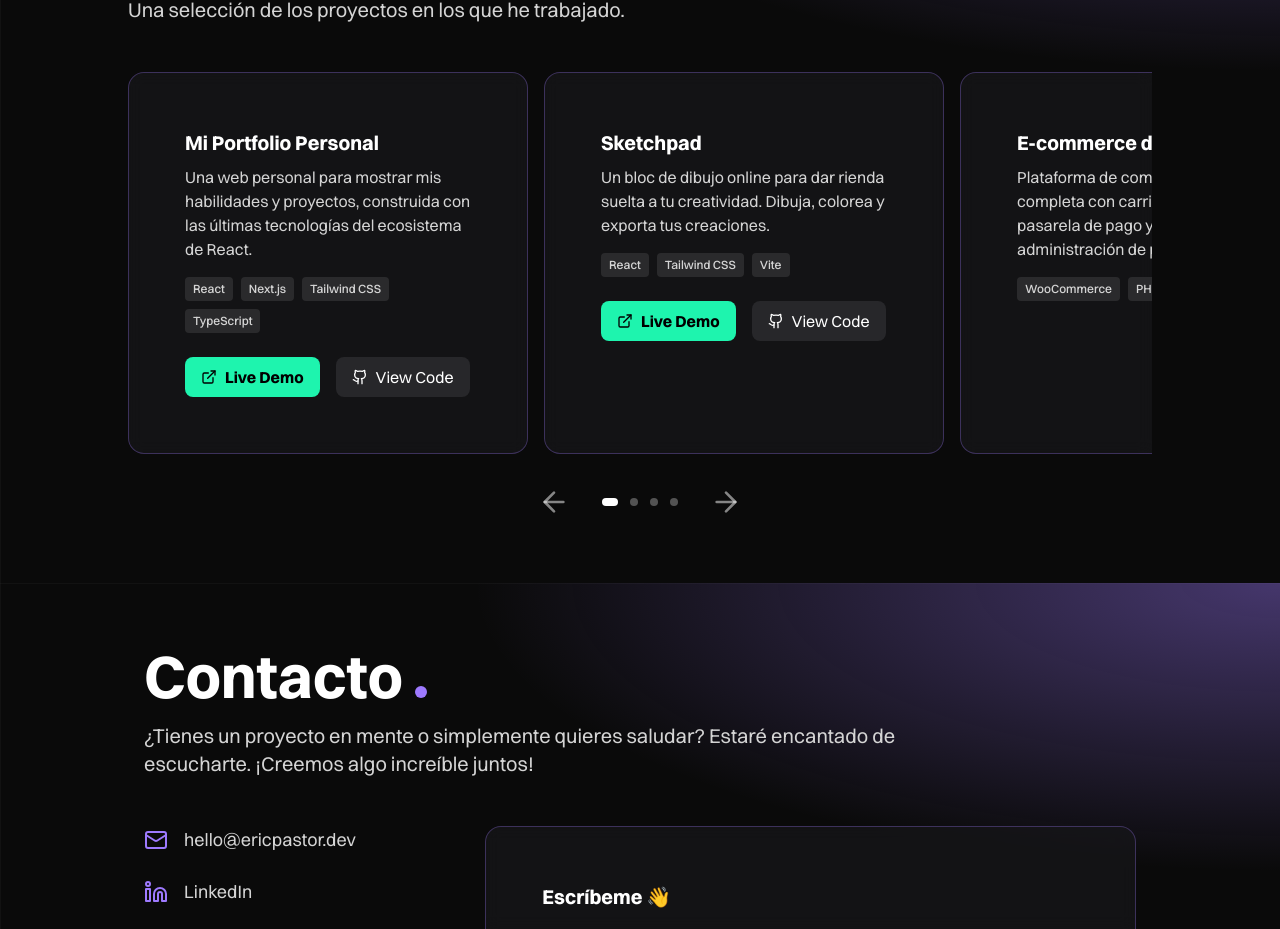
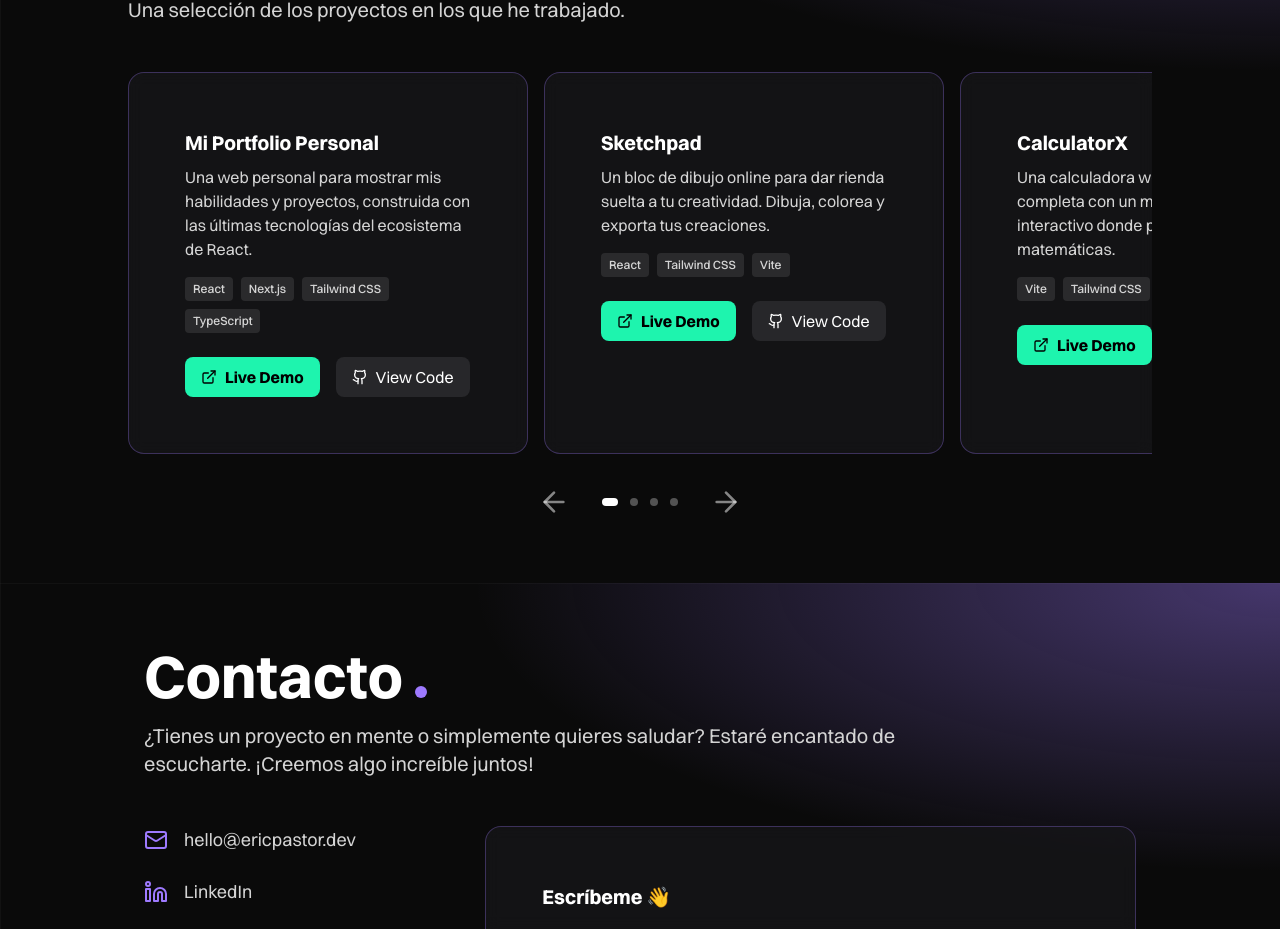
Before and after one commit to ericpastorm/mi-portfolio, a Next.js app: page / in a window 1280 px wide. Shown: the part 1817-2746 px from the top of the page. Built offline with nearby package versions, Linux system fonts and the light colour scheme; no server answers.

Commit message:
Added new project

```diff
--- a/data/projects.ts
+++ b/data/projects.ts
@@ -24,9 +24,11 @@ export const projectsData: ProjectType[] = [
     codeUrl: "https://github.com/ericpastorm/sketchpad",
   },
   {
-    title: "E-commerce de Ropa",
-    description: "Plataforma de comercio electrónico completa con carrito de compras, pasarela de pago y panel de administración de productos.",
-    tags: ["WooCommerce", "PHP", "JavaScript"],
+    title: "CalculatorX",
+    description: "Una calculadora web moderna y completa con un modo examen interactivo donde practicar matemáticas.",
+    tags: ["Vite", "Tailwind CSS", "JavaScript"],
+    demoUrl: "https://github.com/ericpastorm/CalculatorX",
+    codeUrl: "https://ericpastorm.github.io/CalculatorX/",
   },
   {
     title: "Clon de Spotify",
```
